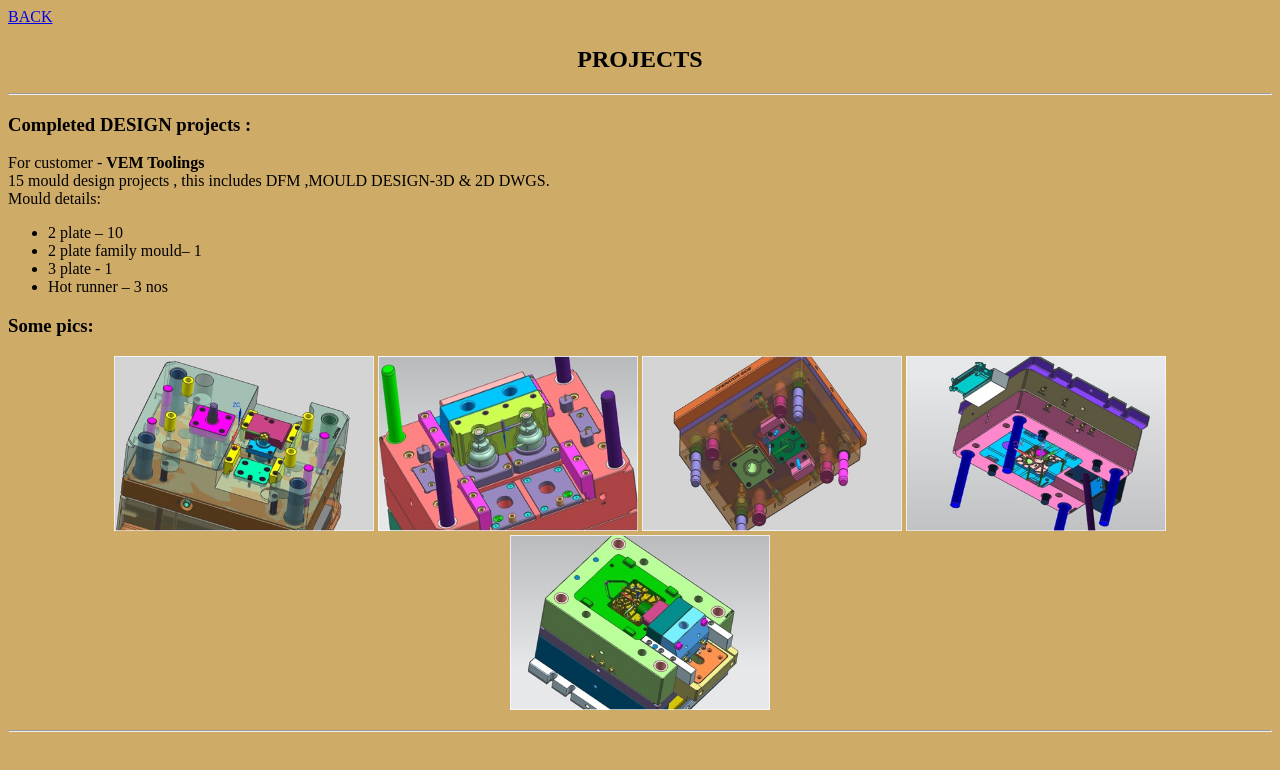
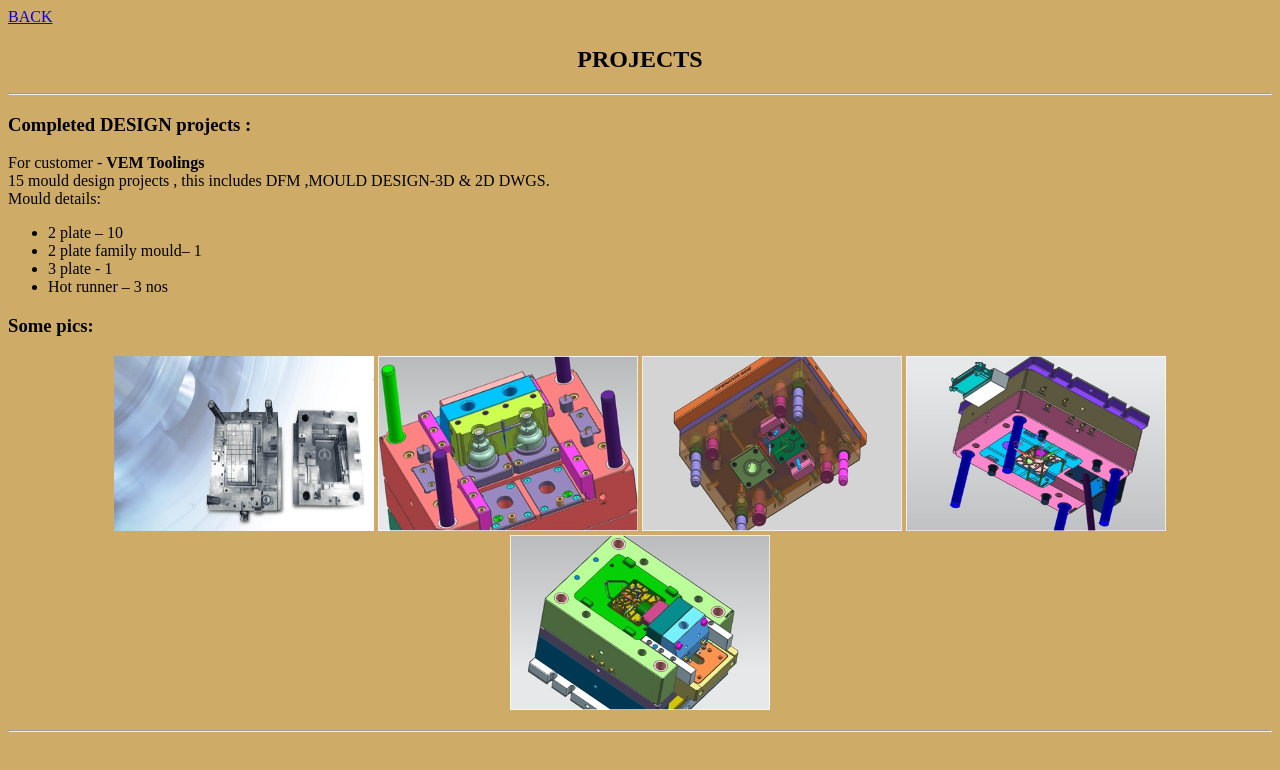
Before and after one commit to vr3372/A.T-tec, a plain HTML site: page projects.html in a window 1280 px wide. Drawn offline with Linux system fonts and the light colour scheme.

Commit message:
Add files via upload

```diff
--- a/projects.html
+++ b/projects.html
@@ -27,7 +27,7 @@
             </ul>
             <h3>Some pics:</h3>
             <center>
-            <img src="images/picture1.jpg" height="175" width="260">
+            <img src="images/pic.jpg" height="175" width="260">
             <img src="images/picture2.jpg" height="175" width="260">
             <img src="images/picture3.jpg" height="175" width="260">
             <img src="images/picture4.jpg" height="175" width="260">
```
Also changed, not shown: images/pic.jpg (added).
